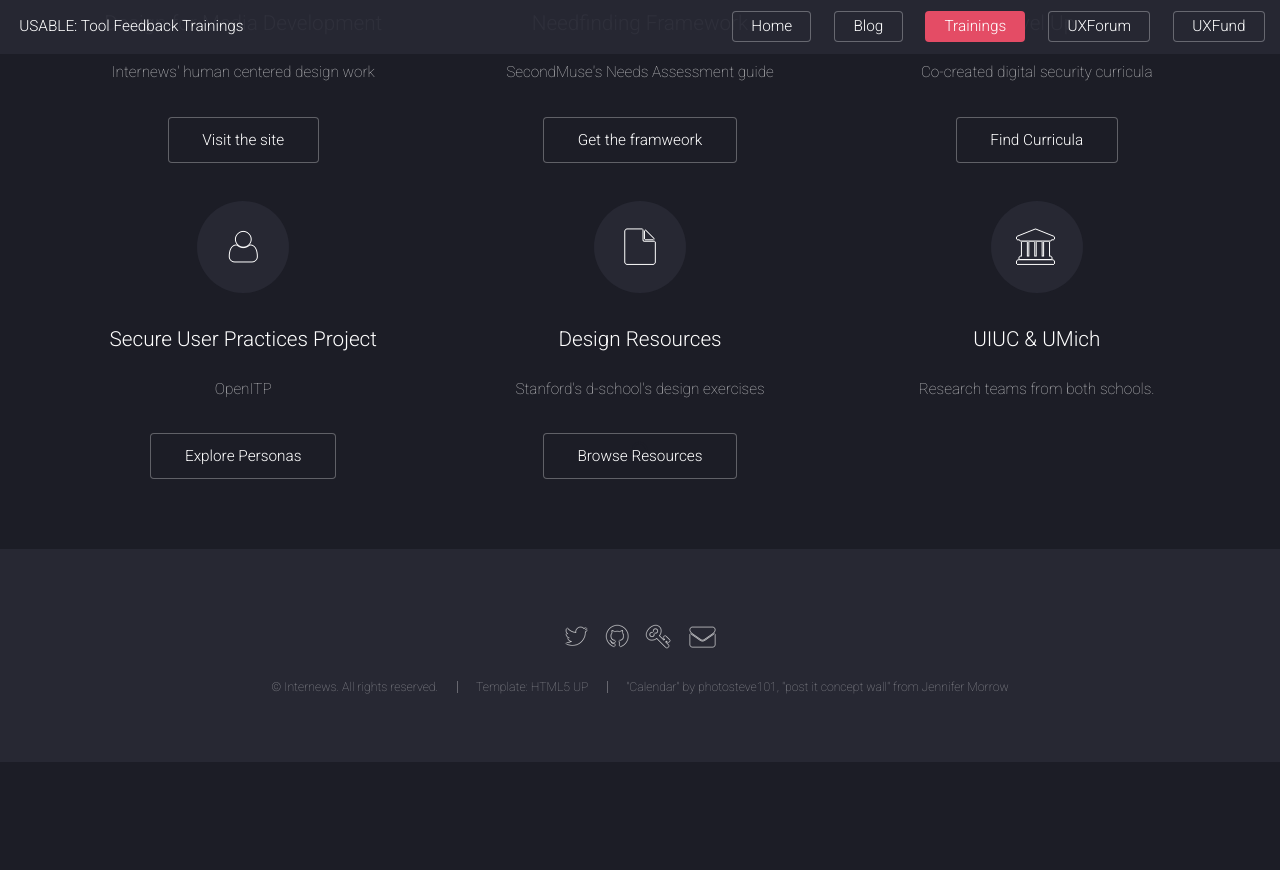
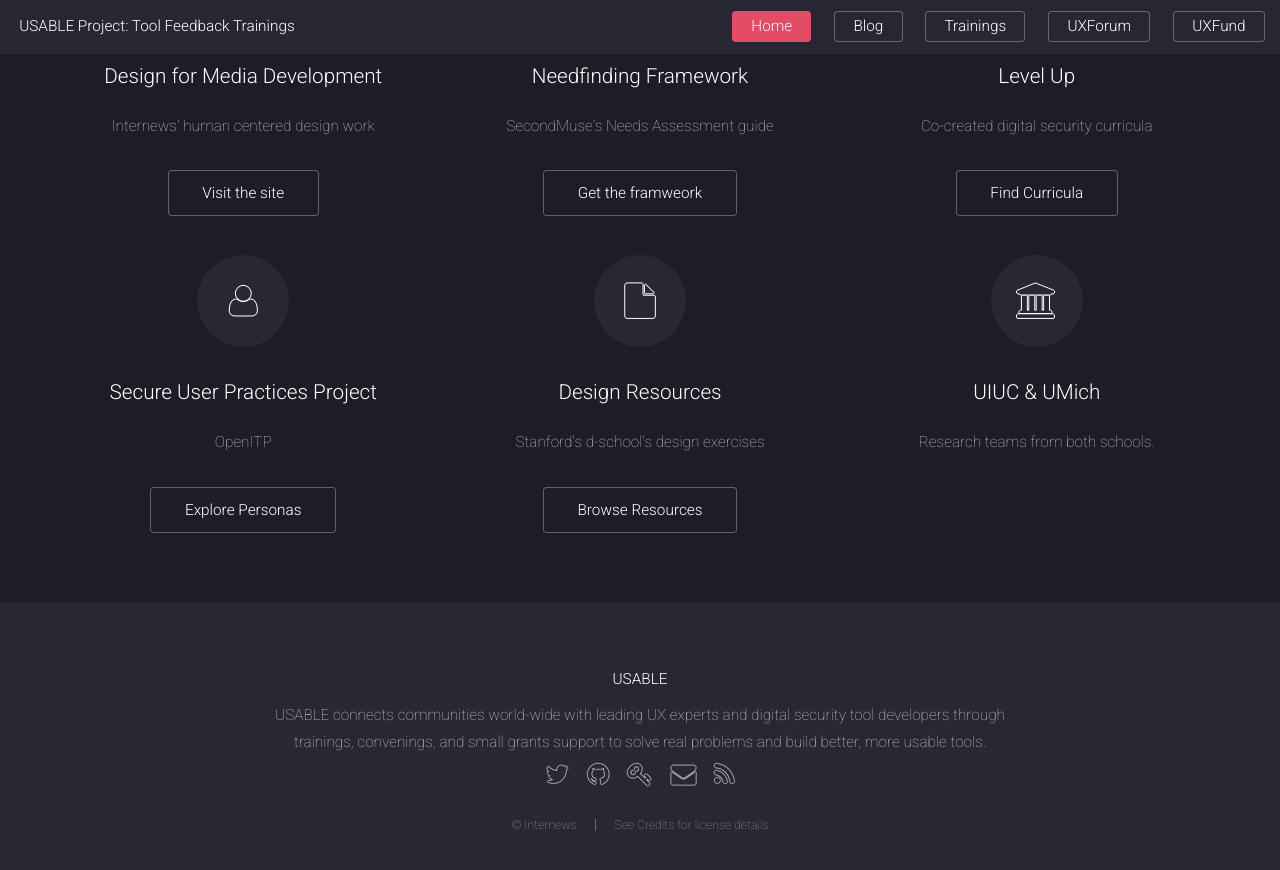
Before and after one commit to OpenInternet/USABLE-website, a Jekyll site: the page built from trainings.html, in a window 1280 px wide and 900 px high, scrolled down 2192 px. Shown: the top 870 px of the window. Built offline with Jekyll 4.4.1, drawn with Linux system fonts in a browser that asks for light colours; comment, search, counter and statistics services are not loaded; before the commit the page ends 2954 px from its top, so only the background shows below that.

Commit message:
moved to jekyll formatting

```diff
--- a/trainings.html
+++ b/trainings.html
@@ -1,65 +1,8 @@
-<!DOCTYPE HTML>
-<!--
-	Landed by HTML5 UP
-	html5up.net | @n33co
-	Free for personal and commercial use under the CCA 3.0 license (html5up.net/license)
--->
-<html>
-	<head>
-		<title>USABLE</title>
-		<meta http-equiv="content-type" content="text/html; charset=utf-8" />
-		<meta name="description" content="" />
-		<meta name="keywords" content="" />
-		<!--[if lte IE 8]><script src="css/ie/html5shiv.js"></script><![endif]-->
-		<script src="js/jquery.min.js"></script>
-		<script src="js/jquery.scrolly.min.js"></script>
-		<script src="js/jquery.dropotron.min.js"></script>
-		<script src="js/jquery.scrollex.min.js"></script>
-		<script src="js/skel.min.js"></script>
-		<script src="js/skel-layers.min.js"></script>
-		<script src="js/init.js"></script>
-		<noscript>
-			<link rel="stylesheet" href="css/skel.css" />
-			<link rel="stylesheet" href="css/style.css" />
-			<link rel="stylesheet" href="css/style-xlarge.css" />
-		    <style>
-		        span.icon:before, a.icon:before
-		        {
-		            content:"+";
-		        }
-		    </style>
-
-		</noscript>
-		<!--[if lte IE 9]><link rel="stylesheet" href="css/ie/v9.css" /><![endif]-->
-		<!--[if lte IE 8]><link rel="stylesheet" href="css/ie/v8.css" /><![endif]-->
-	</head>
-	<body class="landing">
-
-		<!-- Header -->
-			<header id="header" class="skel-layers-fixed">
-				<h1 id="logo"><a href="index.html">USABLE: Tool Feedback Trainings</a></h1>
-								<nav id="nav">
-					<ul>
-						<li><a class="button" href="index.html">Home</a>
-						<ul>
-							<li><a href="index.html#about">About</a></li>
-							<li><a href="index.html#process">Process</a></li>
-							<li><a href="index.html#timeline">Timeline</a></li>
-						</ul></li>
-						<li><a class="button" href="/blog.html">Blog</a></li>
-						<li><a class="button special" href="trainings.html">Trainings</a>
-						<ul>
-							<li><a href="#about">Details</a></li>
-							<li><a href="#schedule">Schedule</a></li>
-							<li><a href="#resources">Resources</a></li>
-						</ul>
-						</li>
-						<li><a class="button" href="uxforum.html">UXForum</a></li>
-						<li><a class="button" href="uxfund.html">UXFund</a></li>
-					</ul>
-				</nav>
-			</header>
-
+---
+layout: custom
+overview: true
+title: Tool Feedback Trainings
+---
 		<!-- Banner -->
 		<a name="about"></a>
 			<section id="banner" style="background-image: url(images/flickr-ccby_Jennifer%20Morrow_post%20it%20concept%20wall_cropped.jpg) !important;">
@@ -213,36 +156,3 @@
 				</div>
 
 			</section>
-
-		<!-- Footer -->
-			<footer id="footer">
-				<ul class="icons">
-					<li><a href="https://twitter.com/USABLE_tools" target="_blank" class="icon alt fa-twitter"><span class="label">Twitter</span></a></li>
-					<li><a href="https://github.com/OpenInternet/USABLE" class="icon alt fa-github"><span class="label">GitHub</span></a></li>
-					<li><a href="#" class="icon alt fa-key"><span class="label">PGP</span></a></li>
-
-					<li><a href="mailto:connect@usable.tools" class="icon alt fa-envelope"><span class="label"></span></a></li>
-				</ul>
-				<ul class="copyright">
-					<li>&copy; Internews. All rights reserved.</li><li>Template: <a href="http://html5up.net">HTML5 UP</a></li><li>"Calendar" by <a href="https://www.flickr.com/photos/photosteve101" target="_blank">photosteve101</a>, "post it concept wall" from <a href="https://www.flickr.com/photos/donotlick/8447353012">Jennifer Morrow</a></li>
-				</ul>
-			</footer>
-<script type="text/javascript">
-  var _paq = _paq || [];
-  _paq.push(["setCookieDomain", "*.usable.tools"]);
-  _paq.push(['trackPageView']);
-  _paq.push(['enableLinkTracking']);
-  (function() {
-    var u="//stats.safetag.org/piwik/";
-    _paq.push(['setTrackerUrl', u+'piwik.php']);
-    _paq.push(['setSiteId', 3]);
-    var d=document, g=d.createElement('script'), s=d.getElementsByTagName('script')[0];
-    g.type='text/javascript'; g.async=true; g.defer=true; g.src=u+'piwik.js'; s.parentNode.insertBefore(g,s);
-  })();
-</script>
-<noscript><p><img src="//stats.safetag.org/piwik/piwik.php?idsite=3" style="border:0;" alt="" /></p></noscript>
-
-
-
-	</body>
-</html>
```
